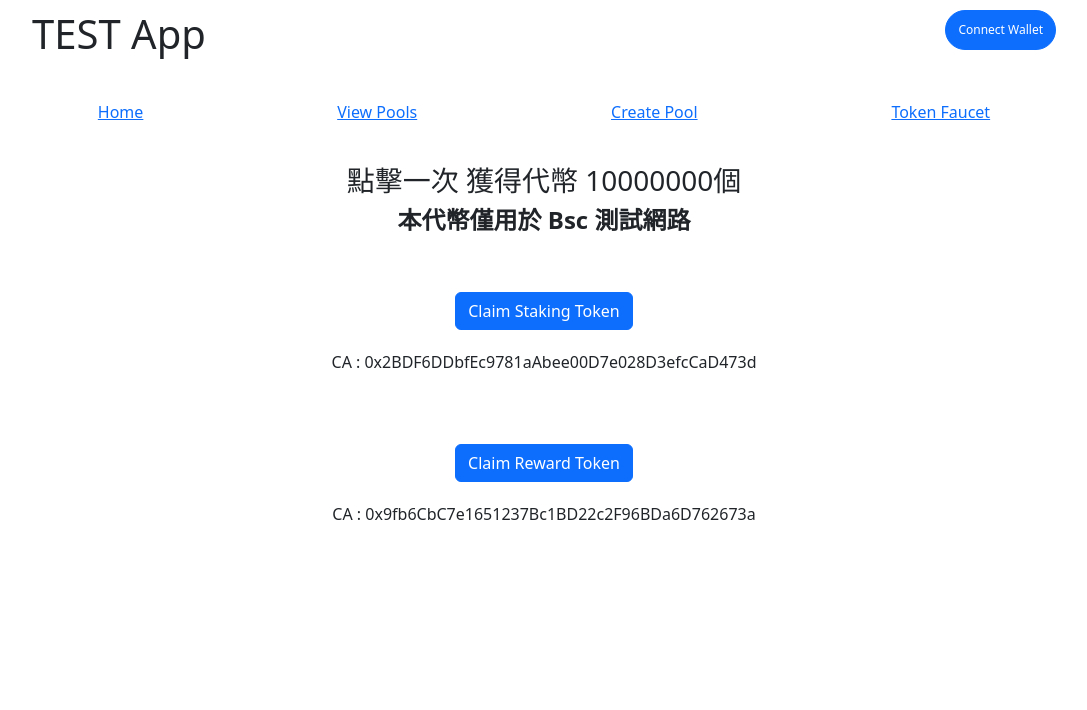
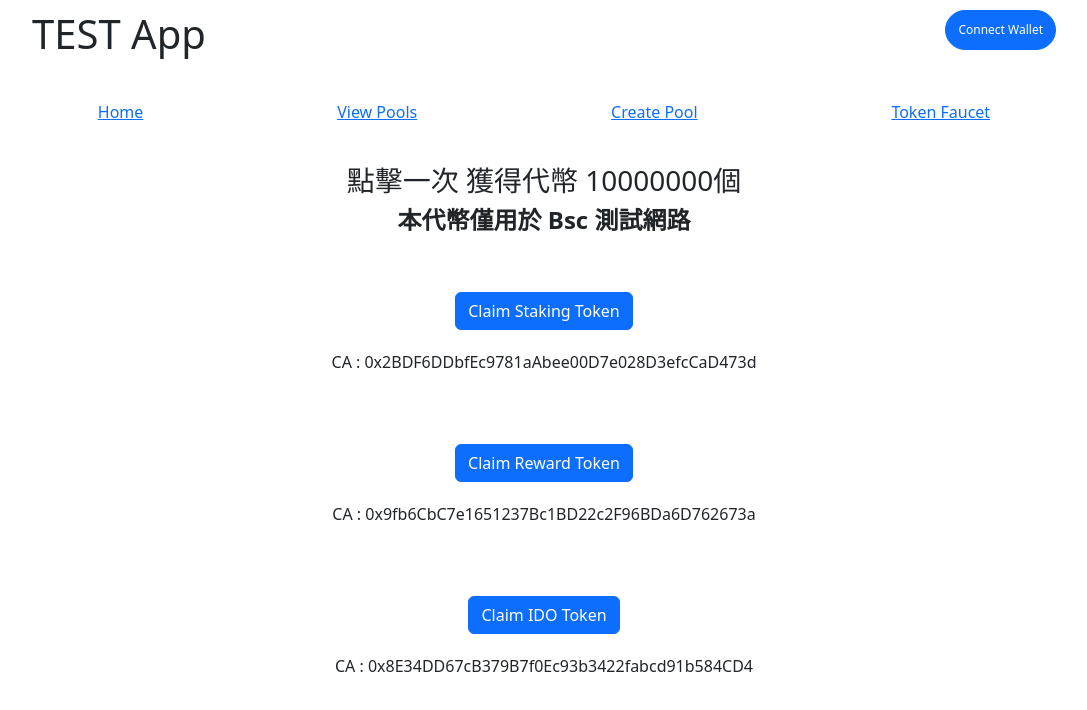
Before and after one commit to RyoLinEth/TestnetToken, a React (Create React App) app: page /tokenFaucet in a window 1280 px wide. Shown: the top 710 px of the page, without its empty margins (96-1183 px from the left). Built offline with nearby package versions, Linux system fonts and the light colour scheme.

Commit message:
IDOToken

```diff
--- a/src/components/Pools.js
+++ b/src/components/Pools.js
@@ -62,6 +62,7 @@ const Pools = (props) => {
         if (haveFiltered) return;
         let block = await provider.getBlock("latest", false, true);
         console.log("Filtering")
+
         for (let i = 0; i < poolsData.length; i++) {
             //  結束區塊
             let i_endBlock = ethers.utils.formatUnits(poolsData[i][6], "0")
@@ -75,7 +76,6 @@ const Pools = (props) => {
             }
         }
         setHaveFiltered(prev => !prev)
-        // setIsFiltered(true)
     }
 
     const [showList, setShowList] = useState(0);
--- a/src/components/TokenFaucet.js
+++ b/src/components/TokenFaucet.js
@@ -7,6 +7,8 @@ import tokenABI from './ABI/TokenABI2.json'
 
 const StakingTokenAddress = "0x2BDF6DDbfEc9781aAbee00D7e028D3efcCaD473d"
 const RewardTokenAddress = "0x9fb6CbC7e1651237Bc1BD22c2F96BDa6D762673a"
+const IDOTokenAddress = "0x8E34DD67cB379B7f0Ec93b3422fabcd91b584CD4"
+
 const TokenFaucet = (props) => {
     const { defaultAccount } = props
 
@@ -14,6 +16,7 @@ const TokenFaucet = (props) => {
     const [signer, setSigner] = useState(null);
     const [stakingTokenContract, setStakingTokenContract] = useState(null);
     const [rewardTokenContract, setRewardTokenContract] = useState(null);
+    const [idoTokenContract, setIdoTokenContract] = useState(null);
 
     const updateEthers = async () => {
         try {
@@ -28,18 +31,22 @@ const TokenFaucet = (props) => {
 
             let tempRewardContract = new ethers.Contract(RewardTokenAddress, tokenABI, tempSigner)
             setRewardTokenContract(tempRewardContract);
+            let tempIDOTokenContract = new ethers.Contract(IDOTokenAddress, tokenABI, tempSigner)
+            setIdoTokenContract(tempIDOTokenContract);
         } catch {
 
         }
     }
 
-    const actions = ["staking", "reward"];
+    const actions = ["staking", "reward", "ido"];
 
     const mint = async (value) => {
         if (value == actions[0])
             await stakingTokenContract.mint();
         if (value == actions[1])
             await rewardTokenContract.mint();
+        if (value == actions[2])
+            await idoTokenContract.mint();
     }
 
     useEffect(() => {
@@ -47,10 +54,10 @@ const TokenFaucet = (props) => {
     }, [defaultAccount])
 
     return (
-        <div style={{ display: "flex", justifyContent: "center", alignItems: 'center', flexDirection: "column", marginTop:'5vh  '}}>
+        <div style={{ display: "flex", justifyContent: "center", alignItems: 'center', flexDirection: "column", marginTop: '5vh  ' }}>
 
             <h3>點擊一次 獲得代幣 10000000個</h3>
-            <h4 style={{fontWeight:'bold'}}>本代幣僅用於 Bsc 測試網路</h4>
+            <h4 style={{ fontWeight: 'bold' }}>本代幣僅用於 Bsc 測試網路</h4>
 
             <button
                 className="btn btn-primary"
@@ -74,6 +81,17 @@ const TokenFaucet = (props) => {
             <span style={{ wordBreak: 'break-word', padding: '20px' }}>
                 CA : {RewardTokenAddress}
             </span>
+
+            <button
+                className="btn btn-primary"
+                style={{ marginTop: '50px' }}
+                onClick={() => mint(actions[2])}
+            >
+                Claim IDO Token
+            </button>
+            <span style={{ wordBreak: 'break-word', padding: '20px' }}>
+                CA : {IDOTokenAddress}
+            </span>
         </div>
     )
 }
```
